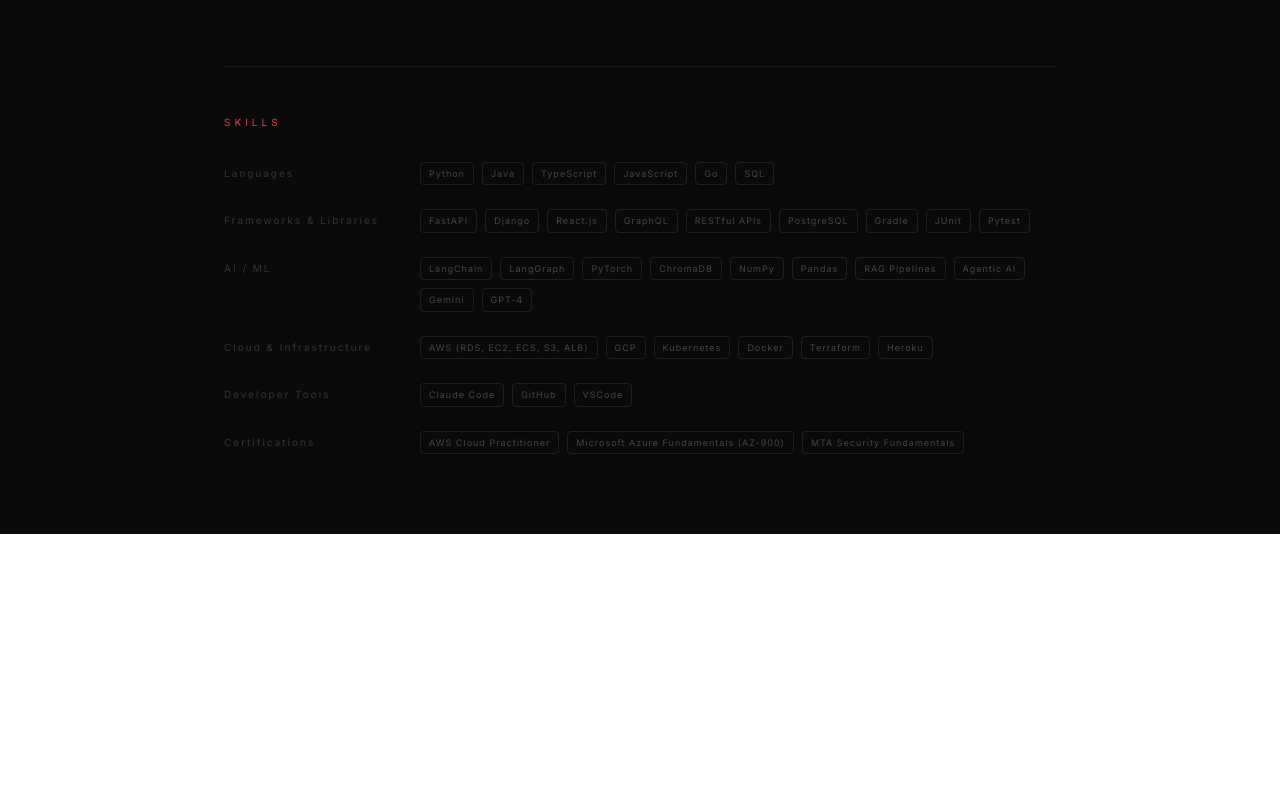
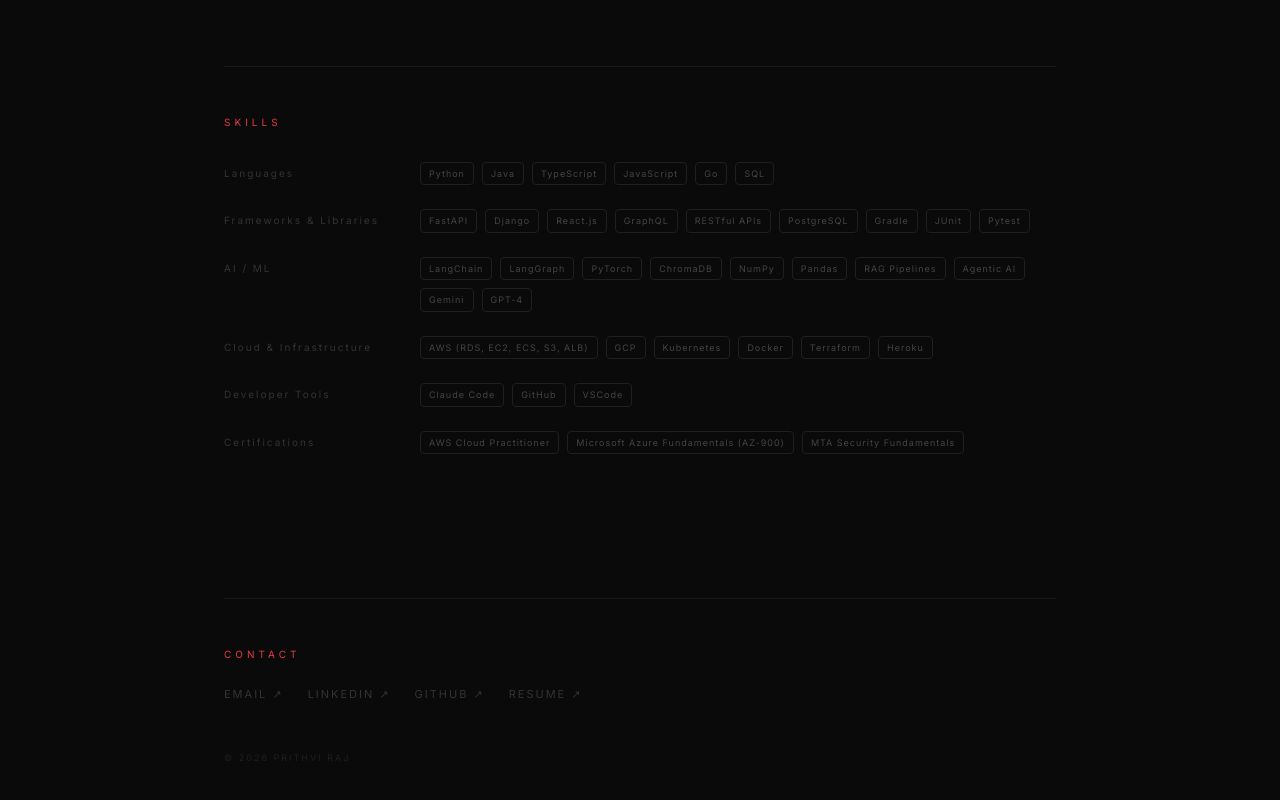
Before and after one commit to whozpj/Portfolio, a Next.js app in the folder portfolio/: page / in a window 1280 px wide. Shown: the part 1953-2753 px from the top of the page. Before the commit the page ends 2487 px from the top, so only its background shows below. Built offline with nearby package versions, Linux system fonts and the light colour scheme.

Commit message:
feat: footer with contact links

```diff
--- a/portfolio/app/components/Footer.tsx
+++ b/portfolio/app/components/Footer.tsx
@@ -1 +1,34 @@
-export default function Footer() { return <footer id="contact" />; }
+import { contactSystem } from "../galaxy/content";
+import type { Beacon } from "../galaxy/content/types";
+
+const beacons = (contactSystem.planets as Beacon[]).filter(
+  (p) => p.kind === "beacon"
+);
+
+export default function Footer() {
+  return (
+    <footer id="contact" className="px-8 py-16 max-w-4xl mx-auto">
+      <div className="h-px bg-[#1a1a1a] mb-12" />
+      <p className="font-mono text-[10px] tracking-[4px] text-[#e63946] mb-6">
+        CONTACT
+      </p>
+      <div className="flex flex-wrap gap-6">
+        {beacons.map((b) => (
+          <a
+            key={b.id}
+            href={b.href}
+            target={b.href.startsWith("http") ? "_blank" : undefined}
+            rel="noopener noreferrer"
+            aria-label={b.label}
+            className="font-mono text-[11px] tracking-[2px] text-[#333] hover:text-[#e63946] transition-colors"
+          >
+            {b.label.toUpperCase()} ↗
+          </a>
+        ))}
+      </div>
+      <p className="font-mono text-[9px] tracking-[2px] text-[#1f1f1f] mt-12">
+        © 2026 PRITHVI RAJ
+      </p>
+    </footer>
+  );
+}
```
Also changed, not shown: 1 other file (tests, documents, lock files or other folders).
